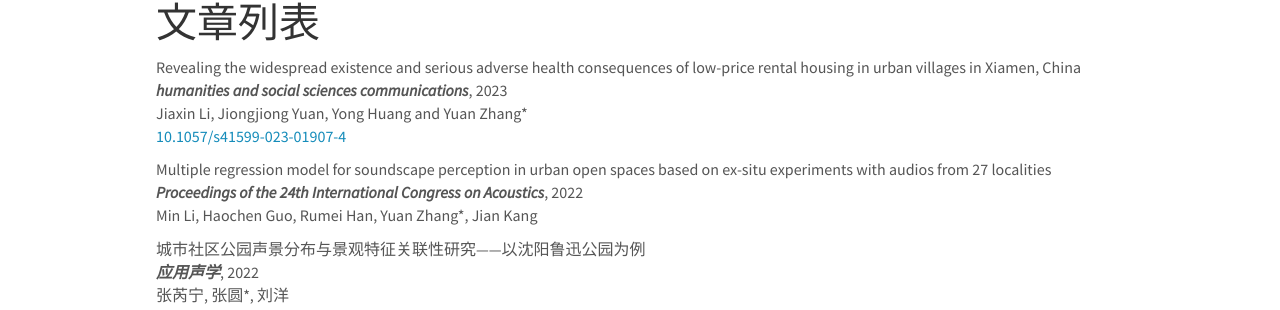
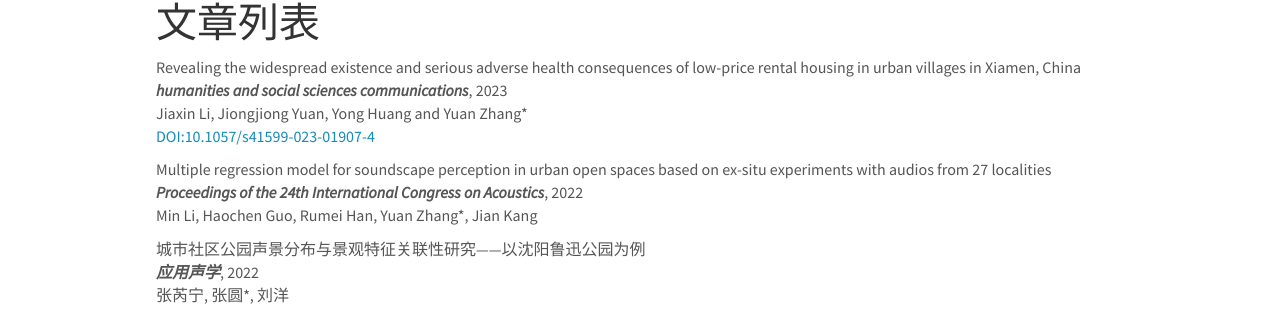
Before and after one commit to BZM2000/BZM2000.github.iottt, a Jekyll site: the page built from _pages/publications.md, in a window 1280 px wide and 900 px high. Shown: the part 144-454 px from the top of the window. Built offline with Jekyll 4.4.1, drawn with Linux system fonts in a browser that asks for light colours; nearby versions of some CDN libraries.

Commit message:
Update publist.yml

```diff
--- a/_data/publist.yml
+++ b/_data/publist.yml
@@ -4,7 +4,7 @@
   authors: Jiaxin Li, Jiongjiong Yuan, Yong Huang and Yuan Zhang*
   link:
     url: https://www.nature.com/articles/s41599-023-01907-4
-    display:  "10.1057/s41599-023-01907-4"
+    display:  "DOI:10.1057/s41599-023-01907-4"
 
 - title: "Multiple regression model for soundscape perception in urban open spaces based on ex-situ experiments with audios from 27 localities"
   journal: "Proceedings of the 24th International Congress on Acoustics"
```
